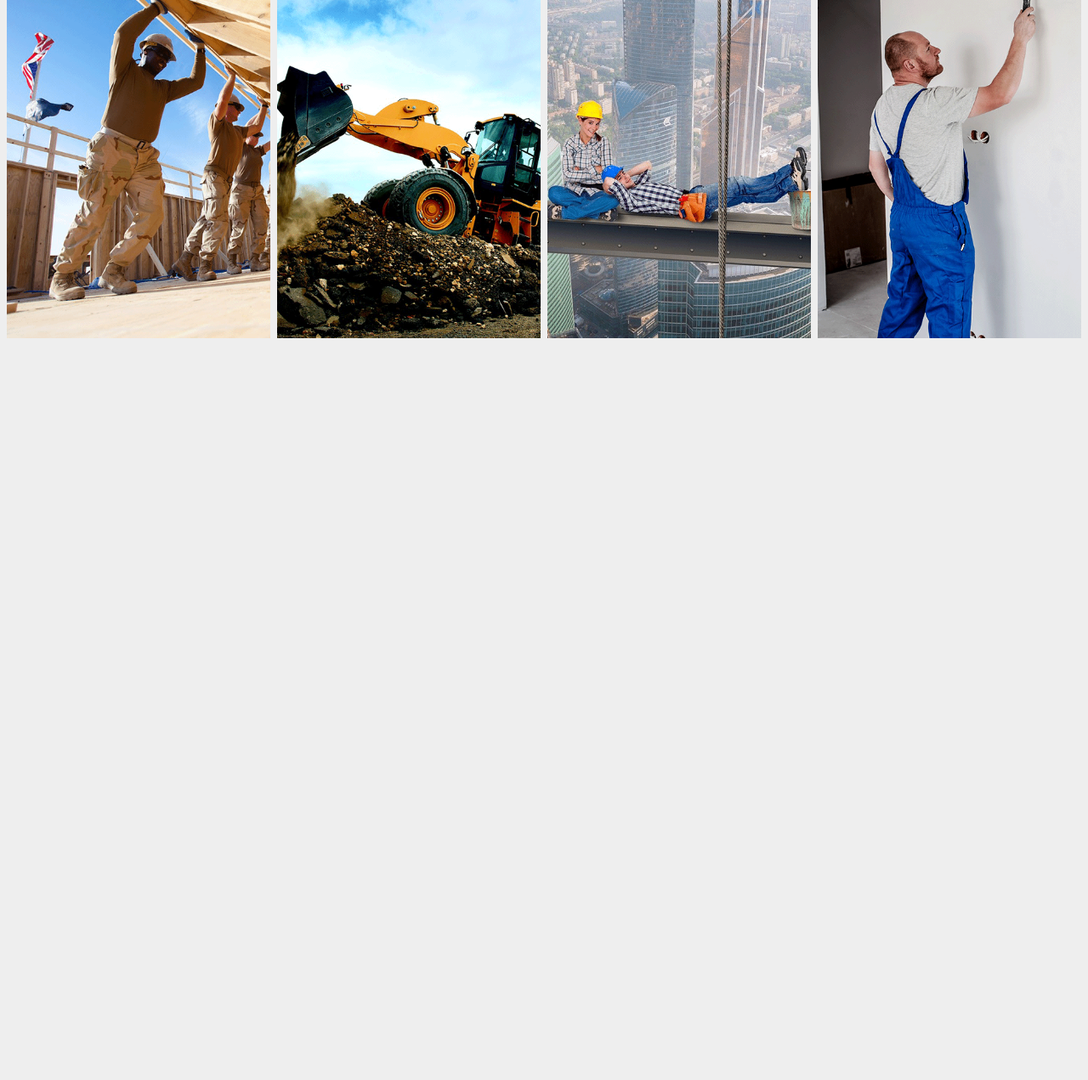
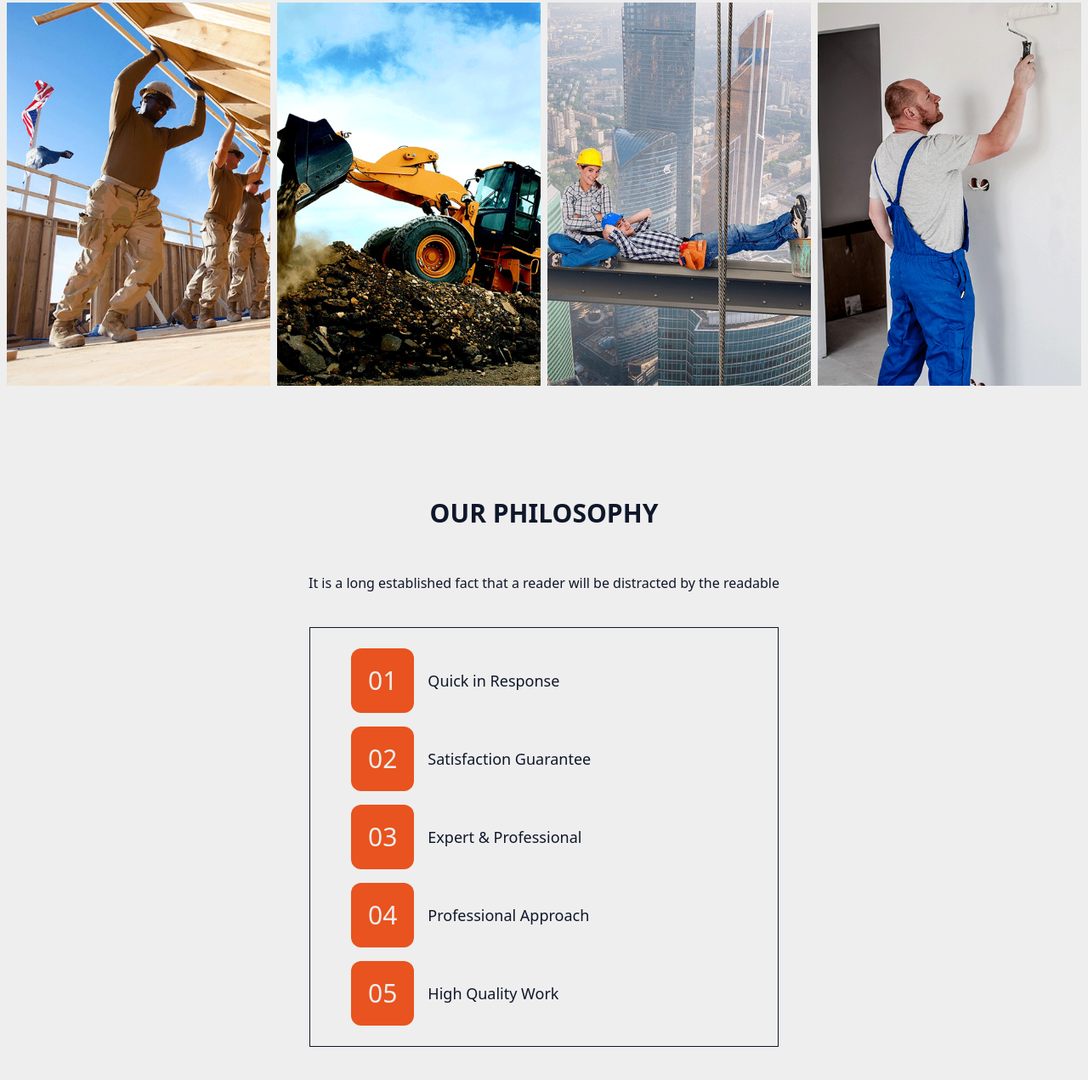
Before and after one commit to mehrganakbari/coto-company, a website built with Vite: page COTO/index.html in a window 1280 px wide. Shown: the part 1948-3219 px from the top of the page at 85% size. Before the commit the page ends 2426 px from the top, so only its background shows below. Built offline with nearby package versions, Linux system fonts and the light colour scheme; files whose address does not match are found by name.

Commit message:
our philosophy completed

```diff
--- a/COTO/index.html
+++ b/COTO/index.html
@@ -144,7 +144,9 @@
     </section>
     <!-- our sercises -->
     <section id="servises" class="mx-auto container max-w-[1536px] py-20">
-      <p class="text-3xl font-bold text-slate py-3 text-center pb-10">OUR SERVISES</p>
+      <p class="text-3xl font-bold text-slate py-3 text-center pb-5">OUR SERVISES</p>
+      <p class="font-light text-slate py-3 text-center pb-10 px-3">It is a long established fact that a reader will be
+        distracted by the readable</p>
       <!-- cards -->
       <div class="px-0 2xl:grid grid-cols-5 gap-1 items-center">
         <!-- ARCHITECTURE DESIGN ONE -->
@@ -204,15 +206,54 @@
       <p class="text-3xl font-bold text-slate py-3 text-center pb-10">LATEST PROJECTS</p>
       <div class="grid xs2:grid-cols-4 gap-1 mx-auto container max-w-[1000px] py-10 items-center">
         <button id="all" class="bg-orange focus:text-lite text-lite focus:bg-orange py-2 mx-1">ALL</button>
-        <button id="building" class="hover:bg-orange focus:text-lite hover:text-lite focus:bg-orange text-slate py-2 mx-1">BUILDING</button>
-        <button id="commercial" class="hover:bg-orange focus:text-lite hover:text-lite focus:bg-orange text-slate py-2 mx-1">COMMERCIAL</button>
-        <button id="residential" class="hover:bg-orange focus:text-lite hover:text-lite focus:bg-orange text-slate py-2 mx-1">RESIDENTIAL</button>
+        <button id="building"
+          class="hover:bg-orange focus:text-lite hover:text-lite focus:bg-orange text-slate py-2 mx-1">BUILDING</button>
+        <button id="commercial"
+          class="hover:bg-orange focus:text-lite hover:text-lite focus:bg-orange text-slate py-2 mx-1">COMMERCIAL</button>
+        <button id="residential"
+          class="hover:bg-orange focus:text-lite hover:text-lite focus:bg-orange text-slate py-2 mx-1">RESIDENTIAL</button>
       </div>
-      <div class="flex md:grid md:grid-cols-3 lg:grid-cols-4 gap-2 mx-auto container max-w-[1536px] pb-10 px-2 items-center overflow-y-scroll w-[280px] md:w-auto">
+      <div
+        class="flex md:grid md:grid-cols-3 lg:grid-cols-4 gap-2 mx-auto container max-w-[1536px] pb-10 px-2 items-center overflow-y-scroll w-[280px] xs:w-[400px] md:w-auto">
         <img src="assets/images/img-3.png" alt="" class="hidden lg:block">
         <img src="assets/images/img-4.png" alt="" class="">
         <img src="assets/images/img-5.png" alt="" class="">
         <img src="assets/images/img-6.png" alt="" class="">
+      </div>
+    </section>
+    <!-- our philosophy -->
+    <section id="" class="mx-auto container max-w-[1536px] py-10">
+      <p class="text-3xl font-bold text-slate py-3 text-center pb-10">OUR PHILOSOPHY</p>
+      <p class="font-light text-slate py-3 text-center pb-10 px-3">It is a long established fact that a reader will be
+        distracted by the readable</p>
+      <div class="mx-auto container max-w-xl">
+        <div class="mx-3 py-4 px-10 border border-slate text-slate">
+          <!-- one -->
+          <div class="flex justify-start items-center">
+            <span class="p-5 text-lite bg-orange text-3xl rounded-xl m-2">01</span>
+            <p class="text-lg px-2">Quick in Response</p>
+          </div>
+          <!-- two -->
+          <div class="flex justify-start items-center">
+            <span class="p-5 text-lite bg-orange text-3xl rounded-xl m-2">02</span>
+            <p class="text-lg px-2">Satisfaction Guarantee</p>
+          </div>
+          <!-- three -->
+          <div class="flex justify-start items-center">
+            <span class="p-5 text-lite bg-orange text-3xl rounded-xl m-2">03</span>
+            <p class="text-lg px-2">Expert & Professional</p>
+          </div>
+          <!-- four -->
+          <div class="flex justify-start items-center">
+            <span class="p-5 text-lite bg-orange text-3xl rounded-xl m-2">04</span>
+            <p class="text-lg px-2">Professional Approach</p>
+          </div>
+          <!-- five -->
+          <div class="flex justify-start items-center">
+            <span class="p-5 text-lite bg-orange text-3xl rounded-xl m-2">05</span>
+            <p class="text-lg px-2">High Quality Work</p>
+          </div>
+        </div>
       </div>
     </section>
   </main>
```
